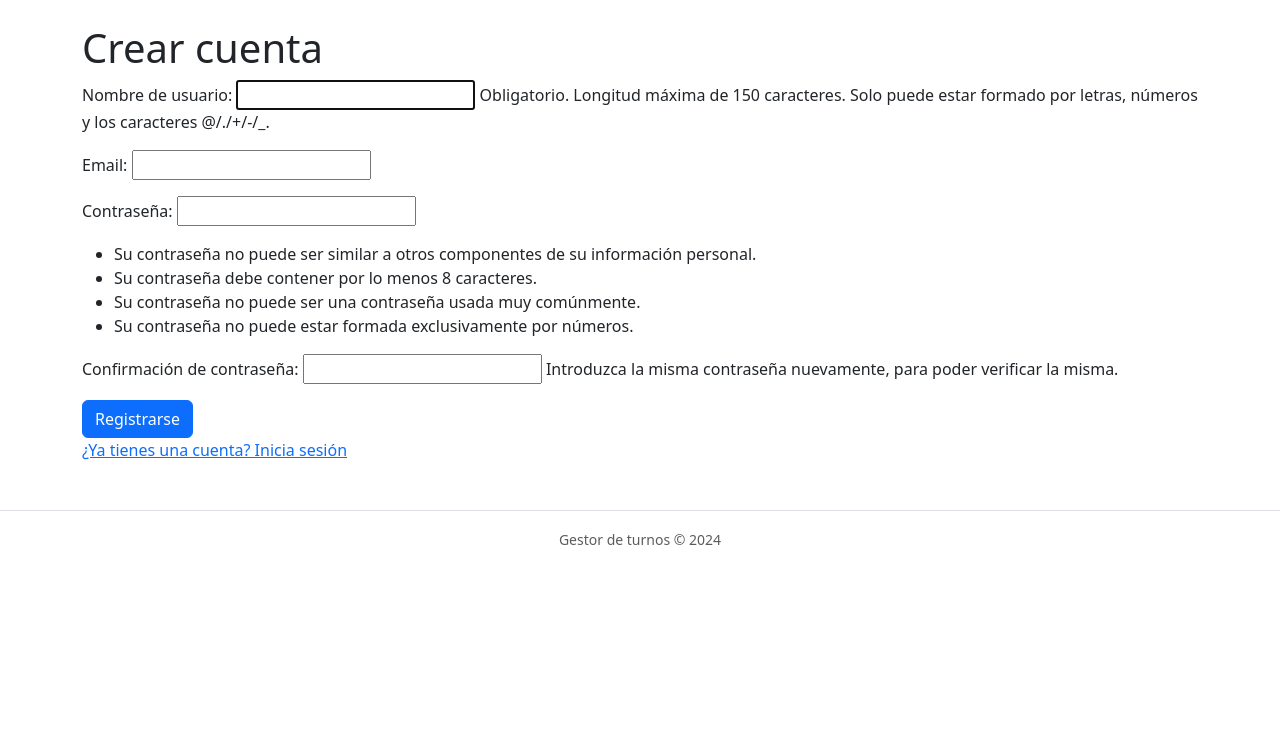
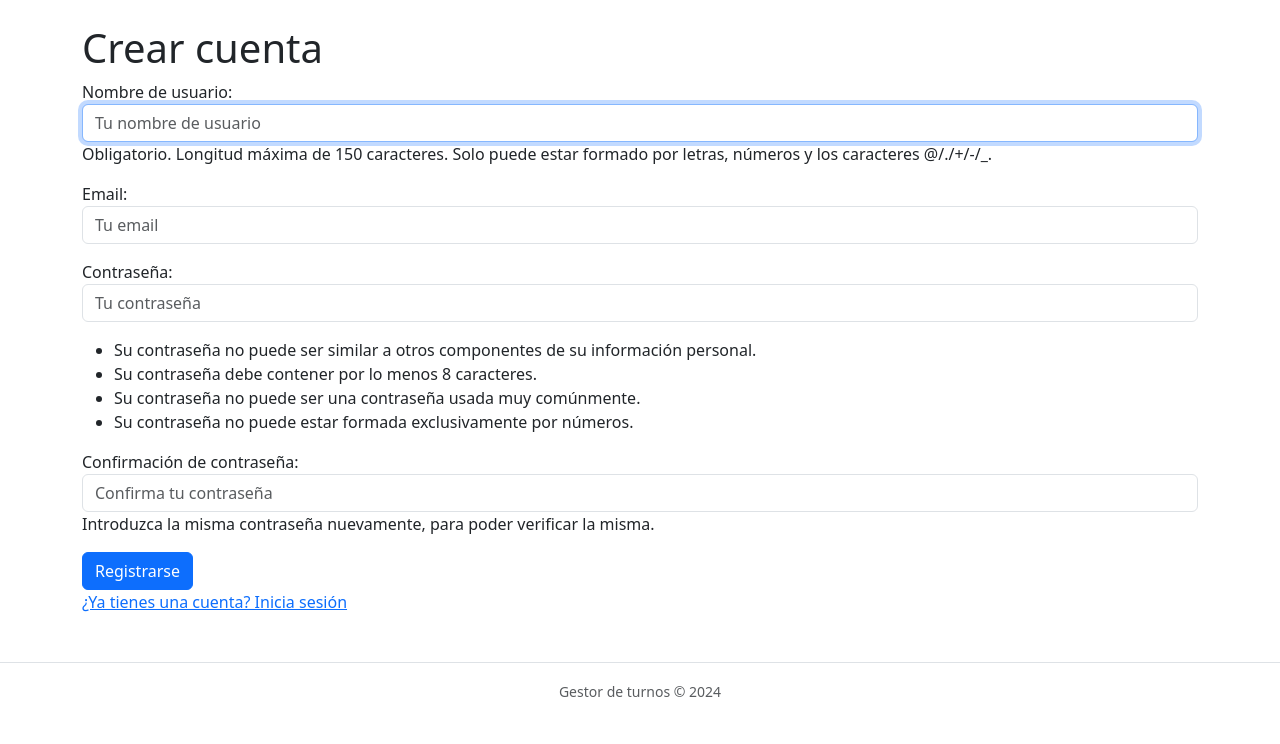
Before and after one commit to ivansosabz/administrador-turnos, a Django app: page /signup/ in a window 1280 px wide. Shown: the part 56-800 px from the top of the page. Run offline with Django 5.2, Linux system fonts and the light colour scheme.

Commit message:
refactor and fix: modificación de widgets y retoques en editar.html y eliminar.html

```diff
--- a/templates/grupos/editar.html
+++ b/templates/grupos/editar.html
@@ -21,8 +21,8 @@
                             </div>
                         {% endfor %}
                         <div class="d-flex justify-content-between mt-3">
-                            <a href="{% url 'grupo' %}" class="btn btn-secondary form-control">Cancelar</a>
-                            <button type="submit" class="btn btn-primary form-control">Guardar cambios</button>
+                            <a href="{% url 'grupo' %}" class="btn btn-secondary">Cancelar</a>
+                            <button type="submit" class="btn btn-primary">Guardar cambios</button>
                         </div>
                     </form>
                 </div>
--- a/templates/grupos/eliminar.html
+++ b/templates/grupos/eliminar.html
@@ -15,8 +15,8 @@
                     <form method="post" class="mt-4">
                         {% csrf_token %}
                         <div class="d-flex justify-content-between">
-                            <a href="{% url 'grupo' %}" class="btn btn-secondary form-control">Cancelar</a>
-                            <button type="submit" class="btn btn-danger form-control">Eliminar</button>
+                            <a href="{% url 'grupo' %}" class="btn btn-secondary">Cancelar</a>
+                            <button type="submit" class="btn btn-danger">Eliminar</button>
                         </div>
                     </form>
                 </div>
--- a/usuarios/forms.py
+++ b/usuarios/forms.py
@@ -4,17 +4,33 @@ from django.contrib.auth.models import User
 from .models import Grupo
 
 class UserForm(UserCreationForm):
-    email = forms.EmailField(required=True)
+    email = forms.EmailField(
+        required=True,
+        widget=forms.EmailInput(attrs={
+            'class': 'form-control',
+            'placeholder': 'Tu email'
+        })
+    )
+
+    #opcional: personalizar widgets, tarea para después
+    def __init__(self, *args, **kwargs):
+        super().__init__(*args, **kwargs)
+        self.fields['password1'].widget.attrs.update({'class': 'form-control', 'placeholder': 'Tu contraseña'})
+        self.fields['password2'].widget.attrs.update({'class': 'form-control', 'placeholder': 'Confirma tu contraseña'})
+
     class Meta:
         model = User
         fields = ('username', 'email', 'password1', 'password2')
-
-    #opcional: personalizar widgets, tarea para después
-    """
-    def __init__(self, *args, **kwargs):
-        super().__init__(*args, **kwargs)
-        self.fields['email'].widget.attrs.update({'class': 'form-control'})
-    """
+        widgets = {
+            'username': forms.TextInput(attrs={
+                'class': 'form-control',
+                'placeholder': 'Tu nombre de usuario'
+            }),
+            'email': forms.EmailInput(attrs={
+                'class': 'form-control',
+                'placeholder': 'Tu email'
+            }),
+        }
 
 
 class GrupoForm(forms.ModelForm):
@@ -22,8 +38,6 @@ class GrupoForm(forms.ModelForm):
         model = Grupo
         # no ponemos usuarios en fields porque ya se asigna automaticamente
         fields = ('nombre',)
-        """
         widgets = {
             'nombre': forms.TextInput(attrs={'class': 'form-control'}),
         }
-        """
```
